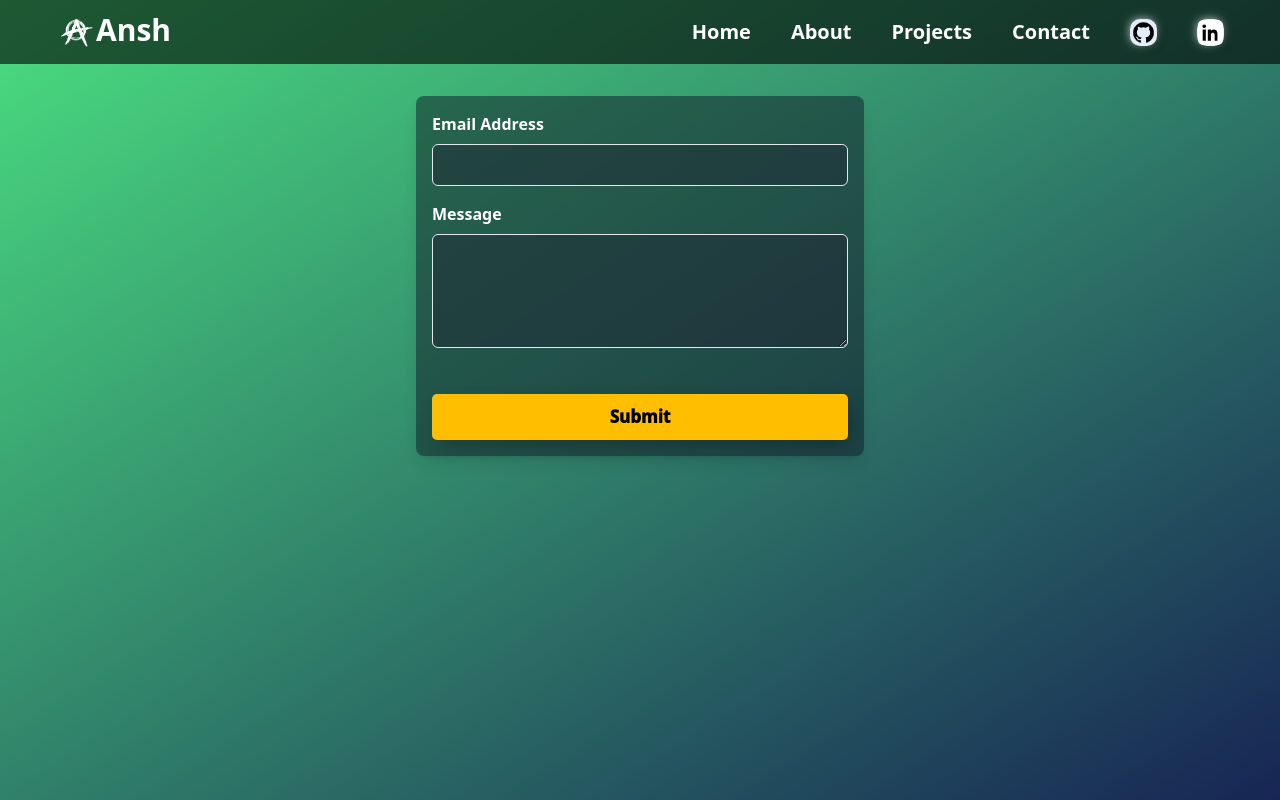
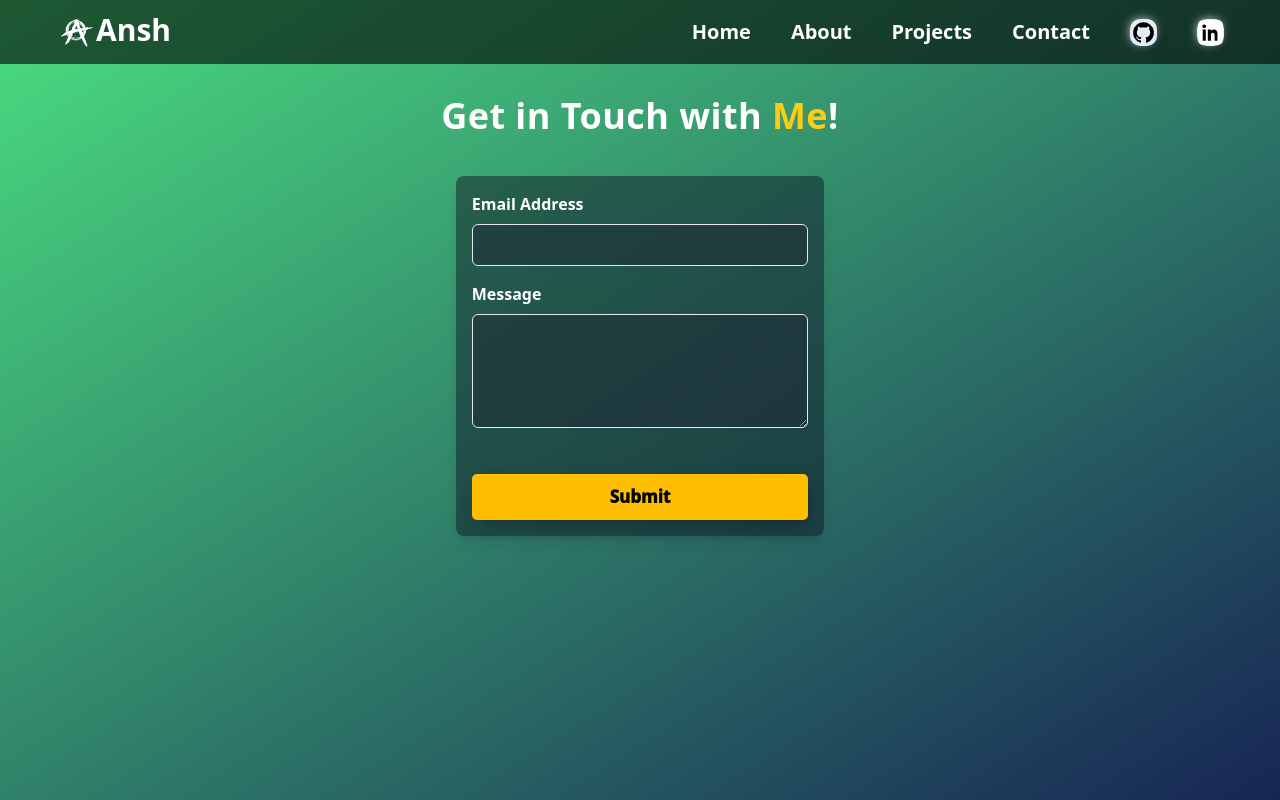
Before and after one commit to anshshah23/personal-web, a React (Vite) app: page /contact in a window 1280 px wide. Built offline with nearby package versions, Linux system fonts and the light colour scheme.

Commit message:
Contact form updated

```diff
--- a/src/pages/ContactForm.jsx
+++ b/src/pages/ContactForm.jsx
@@ -6,16 +6,26 @@ function ContactForm() {
 
   if (state.succeeded) {
     return (
-      <div className='flex flex-col md:flex-row justify-center items-center h-screen bg-transparent overflow-hidden text-white'>
+      <div className="flex flex-col justify-center h-3/4">
+        <div className="font-medium text-sm md:text-lg leading-6 md:leading-8 tracking-wide justify-center">
+          <h1 className="text-2xl md:text-4xl font-semibold pb-10 text-center">
+          Thanks for <b className="text-yellow-400">reaching out to Me</b>!</h1>
+        </div>
+        <div className='flex flex-col md:flex-row justify-center items-center bg-transparent overflow-hidden text-white'>
           <div className='text-center'>
-          <p className='text-4xl font-bold mb-4'>Thanks for reaching out!</p>
-          <p className='text-lg'>I'll get back to you soon.</p>
+            <p className='text-xl'>I'll get back to you soon.</p>
+          </div>
         </div>
       </div>
     );
   }
 
   return (
+    <div className="flex flex-col justify-center">
+      <div className="font-medium text-sm md:text-lg leading-6 md:leading-8 tracking-wide justify-center">
+        <h1 className="text-2xl md:text-4xl font-semibold pb-10 text-center">
+          Get in Touch with <b className="text-yellow-400">Me</b>!</h1>
+      </div>
       <form onSubmit={handleSubmit} className="max-w-md mx-auto p-4 bg-gray-900 bg-opacity-50 rounded-lg shadow-lg">
         <label htmlFor="email" className="block text-white font-bold mb-2">
           Email Address
@@ -51,6 +61,7 @@ function ContactForm() {
           {state.submitting ? 'Submitting...' : 'Submit'}
         </button>
       </form>
+    </div>
   );
 }
 
```
Lines whose indentation alone changed are shown as unchanged.
